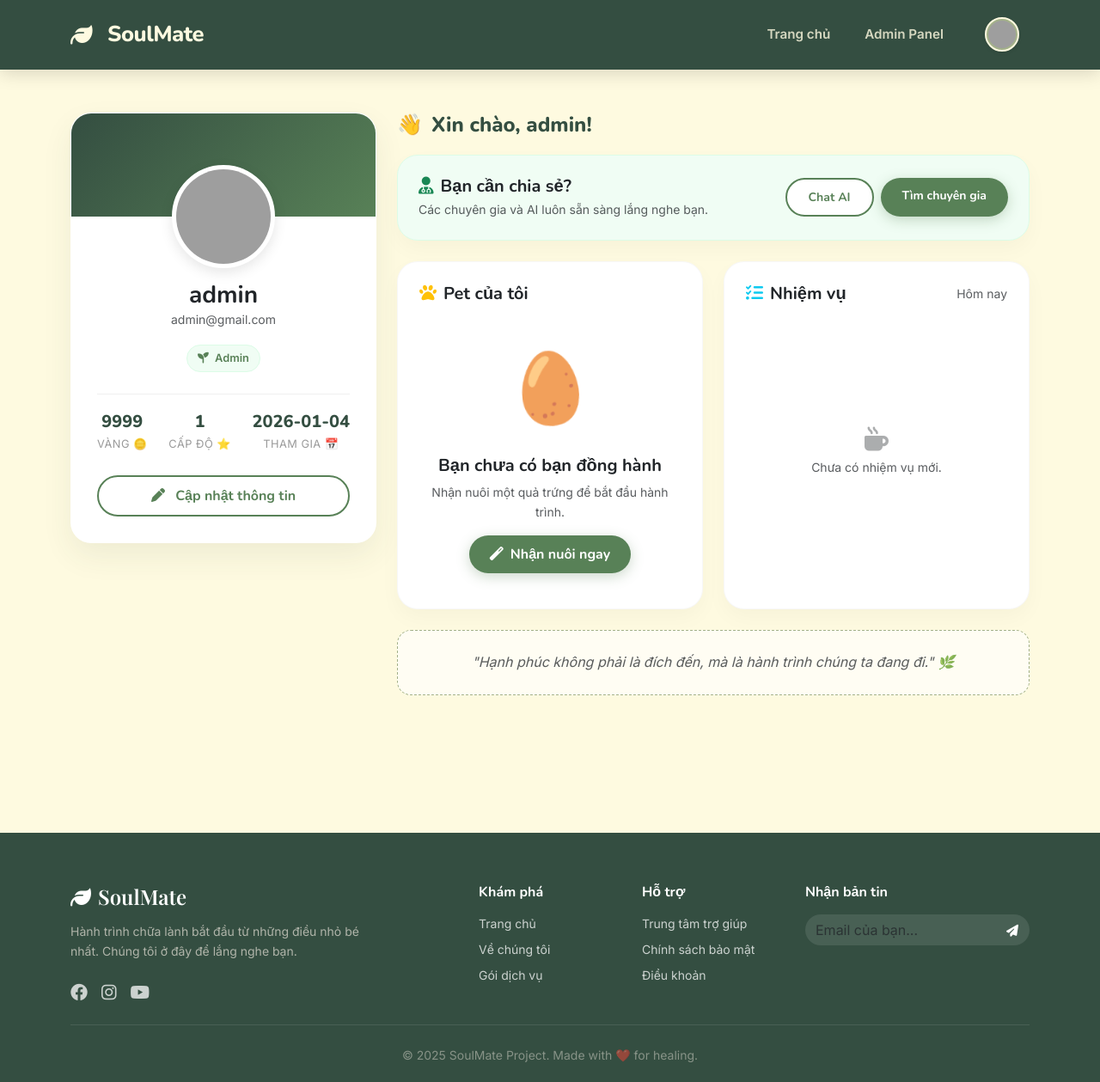
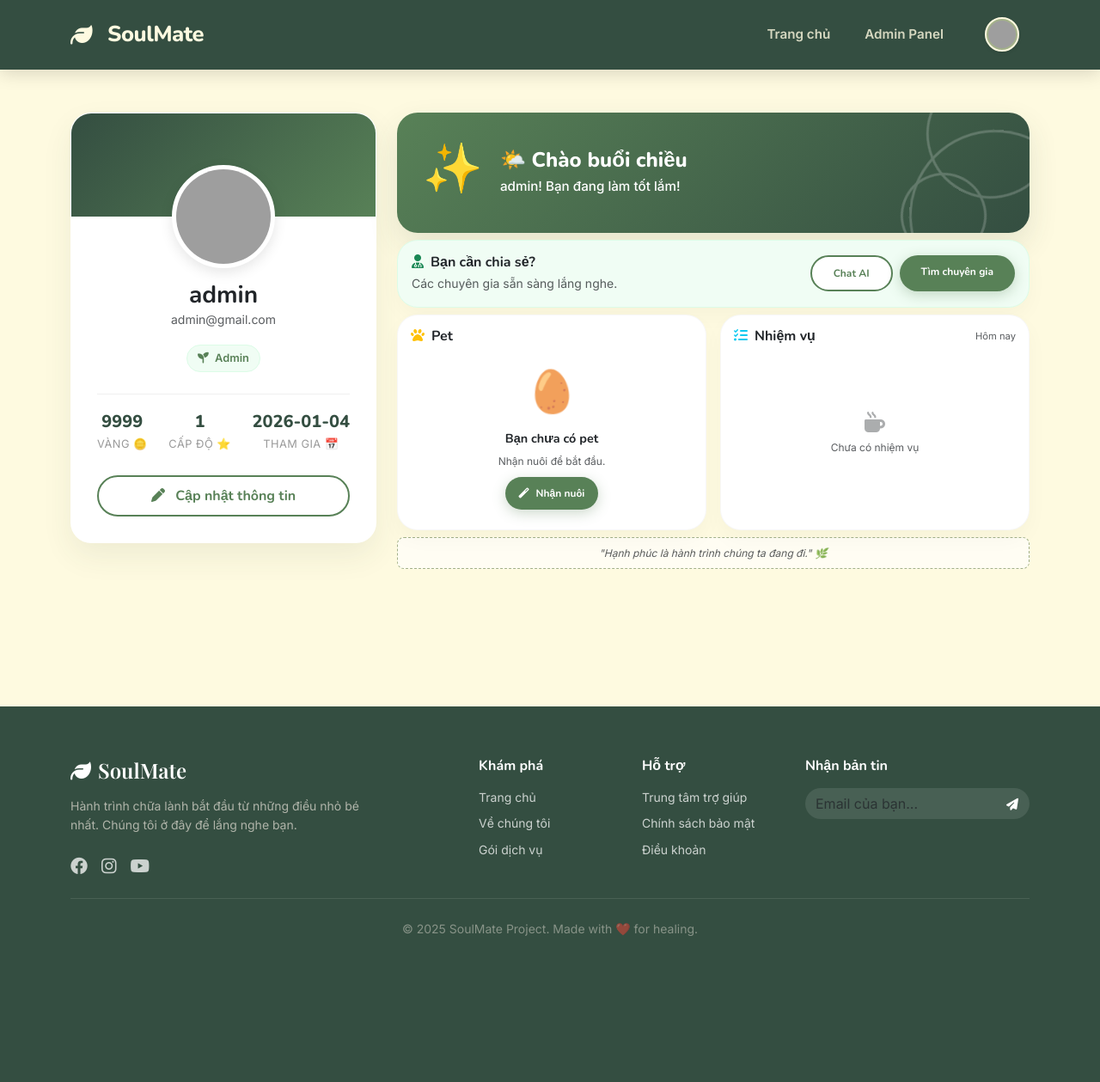
Before and after one commit to TTKhiem/Tuvantamly, a Flask app: page /user_profile in a window 1280 px wide. Shown: the whole page at 86% size. After the commit the page ends 1089 px from the top, so only its background shows below. Run offline with Flask 3, Linux system fonts and the light colour scheme; a user stored in the database is signed in; data comes from the database, SQL or seed files in the repository; some web fonts are replaced; grey boxes are pictures that could not be loaded.

Commit message:
Update dashboard.html

```diff
--- a/templates/dashboard.html
+++ b/templates/dashboard.html
@@ -76,6 +76,122 @@
     .stat-item small { color: #999; font-size: 0.8rem; text-transform: uppercase; letter-spacing: 0.5px; }
 
     /* 2. MAIN CONTENT (Cột phải) */
+
+    /* Welcome Hero Section (NEW) */
+    .welcome-hero {
+        background: linear-gradient(135deg, #588157 0%, #344E41 100%);
+        border-radius: 24px;
+        padding: 25px 30px;
+        color: white;
+        position: relative;
+        overflow: hidden;
+        box-shadow: 0 15px 35px rgba(52, 78, 65, 0.12);
+        animation: slideInDown 0.8s ease-out;
+        margin-bottom: 25px;
+    }
+
+    .welcome-hero-content {
+        position: relative;
+        z-index: 2;
+        display: flex;
+        align-items: center;
+        gap: 20px;
+    }
+
+    .welcome-emoji {
+        font-size: 3.5rem;
+        animation: float 3s ease-in-out infinite;
+        flex-shrink: 0;
+    }
+
+    .welcome-text h2.welcome-greeting {
+        font-family: 'Nunito', sans-serif;
+        font-size: 1.5rem;
+        font-weight: 800;
+        margin: 0;
+        margin-bottom: 5px;
+        animation: fadeInUp 0.8s ease-out 0.2s both;
+    }
+
+    .welcome-text p.welcome-subtitle {
+        font-size: 0.95rem;
+        opacity: 0.9;
+        margin: 0;
+        font-weight: 500;
+        animation: fadeInUp 0.8s ease-out 0.4s both;
+    }
+
+    .welcome-decoration {
+        position: absolute;
+        top: 0;
+        right: 0;
+        width: 100%;
+        height: 100%;
+        z-index: 1;
+        opacity: 0.2;
+    }
+
+    .deco-circle {
+        position: absolute;
+        border: 3px solid white;
+        border-radius: 50%;
+    }
+
+    .deco-1 {
+        width: 150px;
+        height: 150px;
+        top: -50px;
+        right: -30px;
+        animation: rotate 20s linear infinite;
+    }
+
+    .deco-2 {
+        width: 100px;
+        height: 100px;
+        top: 50%;
+        right: 50px;
+        animation: rotate 15s linear infinite reverse;
+    }
+
+    .deco-3 {
+        width: 200px;
+        height: 200px;
+        bottom: -80px;
+        right: -60px;
+        animation: rotate 25s linear infinite;
+    }
+
+    @keyframes slideInDown {
+        from {
+            opacity: 0;
+            transform: translateY(-30px);
+        }
+        to {
+            opacity: 1;
+            transform: translateY(0);
+        }
+    }
+
+    @keyframes fadeInUp {
+        from {
+            opacity: 0;
+            transform: translateY(20px);
+        }
+        to {
+            opacity: 1;
+            transform: translateY(0);
+        }
+    }
+
+    @keyframes float {
+        0%, 100% { transform: translateY(0px); }
+        50% { transform: translateY(-15px); }
+    }
+
+    @keyframes rotate {
+        from { transform: rotate(0deg); }
+        to { transform: rotate(360deg); }
+    }
 
     /* Title Section */
     .dashboard-title {
@@ -195,6 +311,7 @@
     }
     .btn-close-popup:hover { background: #e0e0e0; }
 
+
 </style>
 {% endblock %}
 
@@ -253,84 +370,136 @@
             <!-- --- CỘT PHẢI: WIDGETS & CONTENT --- -->
             <div class="col-lg-8">
 
-                <h4 class="dashboard-title">
-                    <span style="font-size: 1.5rem;">👋</span> Xin chào, {{ user.username }}!
-                </h4>
+                <!-- ✨ WELCOME HERO SECTION (NEW) -->
+                <div class="welcome-hero mb-2" id="welcomeHero">
+                    <div class="welcome-hero-content">
+                        <div class="welcome-emoji" id="welcomeEmoji">👋</div>
+                        <div class="welcome-text">
+                            <h2 class="welcome-greeting" id="welcomeGreeting">Chào buổi sáng</h2>
+                            <p class="welcome-subtitle" id="welcomeSubtitle">{{ user.username }}! Hôm nay sẽ là một ngày tuyệt vời.</p>
+                        </div>
+                    </div>
+                    <div class="welcome-decoration">
+                        <div class="deco-circle deco-1"></div>
+                        <div class="deco-circle deco-2"></div>
+                        <div class="deco-circle deco-3"></div>
+                    </div>
+                </div>
+
+                <script>
+                    // Xác định thời gian và hiển thị greeting phù hợp
+                    function updateWelcomeGreeting() {
+                        const hour = new Date().getHours();
+                        const welcomeGreeting = document.getElementById('welcomeGreeting');
+                        const welcomeEmoji = document.getElementById('welcomeEmoji');
+                        const welcomeSubtitle = document.getElementById('welcomeSubtitle');
+
+                        let greeting, emoji, subtitle;
+
+                        if (hour >= 5 && hour < 12) {
+                            greeting = '☀️ Chào buổi sáng';
+                            emoji = '🌅';
+                            subtitle = '{{ user.username }}! Hôm nay sẽ là một ngày tuyệt vời.';
+                        } else if (hour >= 12 && hour < 17) {
+                            greeting = '🌤️ Chào buổi chiều';
+                            emoji = '✨';
+                            subtitle = '{{ user.username }}! Bạn đang làm tốt lắm!';
+                        } else if (hour >= 17 && hour < 21) {
+                            greeting = '🌆 Chào buổi tối';
+                            emoji = '🌙';
+                            subtitle = '{{ user.username }}! Hãy thư giãn và chăm sóc bản thân.';
+                        } else {
+                            greeting = '🌙 Chào đêm';
+                            emoji = '⭐';
+                            subtitle = '{{ user.username }}! Hãy có một giấc ngủ ngon.';
+                        }
+
+                        welcomeGreeting.textContent = greeting;
+                        welcomeEmoji.textContent = emoji;
+                        welcomeSubtitle.textContent = subtitle;
+                    }
+
+                    // Cập nhật khi trang load
+                    updateWelcomeGreeting();
+
+                    // Cập nhật mỗi phút
+                    setInterval(updateWelcomeGreeting, 60000);
+                </script>
 
                 <!-- 1. MATCH STATUS (Trạng thái kết nối) -->
-                <div class="mb-4">
+                <div class="mb-2">
                     {% if current_match_code %}
                         <!-- TRẠNG THÁI: ĐANG CÓ PHÒNG CHAT -->
-                        <div class="widget-card match-card-active d-flex align-items-center justify-content-between p-4">
+                        <div class="widget-card match-card-active d-flex align-items-center justify-content-between p-3">
                             <div>
-                                <h5 class="fw-bold mb-1">
+                                <h6 class="fw-bold mb-1">
                                     <span class="pulse-dot"></span> Cuộc trò chuyện đang diễn ra
-                                </h5>
-                                <p class="mb-0 opacity-75 small">Phòng số: <strong>{{ current_match_code }}</strong></p>
+                                </h6>
+                                <p class="mb-0 opacity-75 small">Phòng: <strong>{{ current_match_code }}</strong></p>
                             </div>
-                            <a href="{{ url_for('chat_room_view', room_code=current_match_code) }}" class="btn btn-light text-success fw-bold rounded-pill px-4 shadow">
+                            <a href="{{ url_for('chat_room_view', room_code=current_match_code) }}" class="btn btn-light text-success fw-bold rounded-pill px-3 shadow" style="font-size: 0.85rem;">
                                 Tiếp tục <i class="fas fa-arrow-right ms-2"></i>
                             </a>
                         </div>
                     {% else %}
                         <!-- TRẠNG THÁI: CHƯA CÓ PHÒNG -->
-                        <div class="widget-card d-flex align-items-center justify-content-between p-4" style="background: #F0FDF4; border: 1px solid #DCFCE7;">
+                        <div class="widget-card d-flex align-items-center justify-content-between p-3" style="background: #F0FDF4; border: 1px solid #DCFCE7;">
                             <div>
-                                <h5 class="fw-bold mb-1 text-dark"><i class="fas fa-user-md text-success me-2"></i>Bạn cần chia sẻ?</h5>
-                                <p class="mb-0 text-muted small">Các chuyên gia và AI luôn sẵn sàng lắng nghe bạn.</p>
+                                <h6 class="fw-bold mb-1 text-dark"><i class="fas fa-user-md text-success me-2"></i>Bạn cần chia sẻ?</h6>
+                                <p class="mb-0 text-muted small">Các chuyên gia sẵn sàng lắng nghe.</p>
                             </div>
                             <div class="d-flex gap-2">
-                                <a href="{{ url_for('chat_interface') }}" class="btn btn-outline-custom btn-sm rounded-pill bg-white">Chat AI</a>
-                                <a href="{{ url_for('chat_home') }}" class="btn btn-primary-custom btn-sm rounded-pill">Tìm chuyên gia</a>
+                                <a href="{{ url_for('chat_interface') }}" class="btn btn-outline-custom btn-sm rounded-pill bg-white" style="font-size: 0.75rem;">Chat AI</a>
+                                <a href="{{ url_for('chat_home') }}" class="btn btn-primary-custom btn-sm rounded-pill" style="font-size: 0.75rem;">Tìm chuyên gia</a>
                             </div>
                         </div>
                     {% endif %}
                 </div>
 
-                <div class="row g-4">
-                    <!-- 2. PET WIDGET (ĐÃ CẬP NHẬT LOGIC TRỨNG CHO USER MỚI) -->
+                <div class="row g-3">
+                    <!-- 2. PET WIDGET -->
                     <div class="col-md-6">
-                        <div class="widget-card h-100 d-flex flex-column">
-                            <div class="d-flex justify-content-between align-items-center mb-3">
-                                <h5 class="fw-bold mb-0 text-dark"><i class="fas fa-paw text-warning me-2"></i>Pet của tôi</h5>
+                        <div class="widget-card h-100 d-flex flex-column" style="padding: 15px;">
+                            <div class="d-flex justify-content-between align-items-center mb-2">
+                                <h6 class="fw-bold mb-0 text-dark"><i class="fas fa-paw text-warning me-2"></i>Pet</h6>
                                 {% if pet %}
-                                    <span class="badge bg-warning text-dark rounded-pill">{{ pet.mood }}</span>
+                                    <span class="badge bg-warning text-dark rounded-pill" style="font-size: 0.7rem;">{{ pet.mood }}</span>
                                 {% endif %}
                             </div>
 
                             {% if pet %}
                                 <!-- TRƯỜNG HỢP 1: ĐÃ CÓ PET -->
-                                <div class="pet-preview-box">
+                                <div class="pet-preview-box" style="height: 120px; margin: 10px 0;">
                                     <div class="pet-emoji-anim">
                                         {{ pet.appearance.face if pet.appearance else '🐶' }}
                                     </div>
                                 </div>
 
                                 <div class="mt-auto">
-                                    <h5 class="fw-bold text-center mb-2">{{ pet.name }}</h5>
+                                    <h6 class="fw-bold text-center mb-2" style="font-size: 0.95rem;">{{ pet.name }}</h6>
 
-                                    <div class="d-flex justify-content-between small text-muted mb-1">
+                                    <div class="d-flex justify-content-between small text-muted mb-1" style="font-size: 0.75rem;">
                                         <span>Năng lượng</span>
                                         <span>{{ pet.energy }}%</span>
                                     </div>
-                                    <div class="progress progress-custom">
+                                    <div class="progress progress-custom" style="height: 6px;">
                                         <div class="progress-bar progress-bar-custom bg-warning" style="width: {{ pet.energy }}%"></div>
                                     </div>
 
-                                    <a href="{{ url_for('pet_page') }}" class="btn btn-primary-custom w-100 mt-3 btn-sm rounded-pill">
-                                        Chăm sóc ngay
+                                    <a href="{{ url_for('pet_page') }}" class="btn btn-primary-custom w-100 mt-2 btn-sm rounded-pill" style="font-size: 0.75rem;">
+                                        Chăm sóc
                                     </a>
                                 </div>
                             {% else %}
                                 <!-- TRƯỜNG HỢP 2: CHƯA CÓ PET (HIỆN TRỨNG) -->
-                                <div class="flex-grow-1 d-flex flex-column align-items-center justify-content-center text-center py-3">
-                                    <div class="egg-anim mb-3" title="Chạm vào trứng để ấp!">🥚</div>
-                                    <h5 class="fw-bold text-dark">Bạn chưa có bạn đồng hành</h5>
-                                    <p class="text-muted small mb-3">Nhận nuôi một quả trứng để bắt đầu hành trình.</p>
+                                <div class="flex-grow-1 d-flex flex-column align-items-center justify-content-center text-center py-2">
+                                    <div class="egg-anim mb-2" title="Chạm vào trứng để ấp!" style="font-size: 3rem;">🥚</div>
+                                    <h6 class="fw-bold text-dark" style="font-size: 0.9rem;">Bạn chưa có pet</h6>
+                                    <p class="text-muted small mb-2" style="font-size: 0.75rem;">Nhận nuôi để bắt đầu.</p>
 
                                     <!-- Nút gọi API Adopt -->
-                                    <button id="btnAdoptPet" class="btn btn-primary-custom rounded-pill px-4">
-                                        <i class="fas fa-magic me-2"></i>Nhận nuôi ngay
+                                    <button id="btnAdoptPet" class="btn btn-primary-custom rounded-pill px-3" style="font-size: 0.75rem;">
+                                        <i class="fas fa-magic me-2"></i>Nhận nuôi
                                     </button>
                                 </div>
                             {% endif %}
@@ -339,40 +508,38 @@
 
                     <!-- 3. DAILY QUESTS -->
                     <div class="col-md-6">
-                        <div class="widget-card h-100 d-flex flex-column">
-                            <div class="d-flex justify-content-between align-items-center mb-3">
-                                <h5 class="fw-bold mb-0 text-dark"><i class="fas fa-tasks text-info me-2"></i>Nhiệm vụ</h5>
-                                <small class="text-muted">Hôm nay</small>
+                        <div class="widget-card h-100 d-flex flex-column" style="padding: 15px;">
+                            <div class="d-flex justify-content-between align-items-center mb-2">
+                                <h6 class="fw-bold mb-0 text-dark"><i class="fas fa-tasks text-info me-2"></i>Nhiệm vụ</h6>
+                                <small class="text-muted" style="font-size: 0.7rem;">Hôm nay</small>
                             </div>
 
-                            <div class="d-flex flex-column gap-2 flex-grow-1">
+                            <div class="d-flex flex-column gap-1 flex-grow-1" style="font-size: 0.85rem;">
                                 {% if quests %}
                                     {% for quest in quests %}
-                                    <div class="quest-item">
+                                    <div class="quest-item" style="padding: 8px 0; border-bottom: 1px solid #f5f5f5;">
                                         <div class="d-flex align-items-center gap-2">
-                                            <div class="rounded-circle {{ 'bg-success' if quest.completed else 'bg-light' }}" style="width: 8px; height: 8px;"></div>
-                                            <span class="small {{ 'text-muted text-decoration-line-through' if quest.completed else 'fw-bold text-dark' }}">
-                                                {{ quest.title }}
-                                            </span>
+                                            {% if quest.completed %}
+                                                <i class="fas fa-check-circle text-success" style="font-size: 0.85rem;"></i>
+                                                <span class="small text-muted">{{ quest.title }}</span>
+                                            {% else %}
+                                                <i class="far fa-circle text-muted" style="font-size: 0.85rem;"></i>
+                                                <span class="small fw-bold text-dark">{{ quest.title }}</span>
+                                            {% endif %}
                                         </div>
-                                        {% if quest.completed %}
-                                            <i class="fas fa-check-circle quest-check-done"></i>
-                                        {% else %}
-                                            <i class="far fa-circle quest-check-pending"></i>
-                                        {% endif %}
                                     </div>
                                     {% endfor %}
 
-                                    <div class="mt-auto text-center pt-3">
-                                        <a href="{{ url_for('pet_page') }}" class="text-decoration-none small fw-bold text-primary">
-                                            Thực hiện nhiệm vụ <i class="fas fa-arrow-right ms-1"></i>
+                                    <div class="mt-auto text-center pt-2">
+                                        <a href="{{ url_for('pet_page') }}" class="text-decoration-none small fw-bold text-primary" style="font-size: 0.75rem;">
+                                            Làm nhiệm vụ <i class="fas fa-arrow-right ms-1"></i>
                                         </a>
                                     </div>
                                 {% else %}
-                                    <div class="text-center py-5 text-muted small flex-grow-1 d-flex flex-column justify-content-center">
+                                    <div class="text-center py-2 text-muted small flex-grow-1 d-flex flex-column justify-content-center">
                                         <div>
-                                            <i class="fas fa-mug-hot fs-3 mb-2 opacity-50"></i><br>
-                                            Chưa có nhiệm vụ mới.
+                                            <i class="fas fa-mug-hot fs-4 mb-2 opacity-50"></i><br>
+                                            <span style="font-size: 0.75rem;">Chưa có nhiệm vụ</span>
                                         </div>
                                     </div>
                                 {% endif %}
@@ -381,10 +548,10 @@
                     </div>
                 </div>
 
-                <!-- 4. FOOTER QUOTE -->
-                <div class="mt-4 p-4 rounded-4 text-center" style="background: rgba(255,255,255,0.6); border: 1px dashed #A3B18A;">
+                <!-- FOOTER QUOTE -->
+                <div class="mt-2 p-2 rounded-3 text-center" style="background: rgba(255,255,255,0.6); border: 1px dashed #A3B18A; font-size: 0.75rem;">
                     <p class="mb-0 fst-italic text-muted">
-                        "Hạnh phúc không phải là đích đến, mà là hành trình chúng ta đang đi." 🌿
+                        "Hạnh phúc là hành trình chúng ta đang đi." 🌿
                     </p>
                 </div>
 
@@ -420,7 +587,7 @@
     </form>
 </div>
 
-<!-- SCRIPT CHO POPUP & ADOPT PET -->
+<!-- SCRIPT CHO POPUP & ADOPT PET & NEW WIDGETS -->
 <script>
 document.addEventListener('DOMContentLoaded', () => {
     // 1. Popup Update Logic
```
